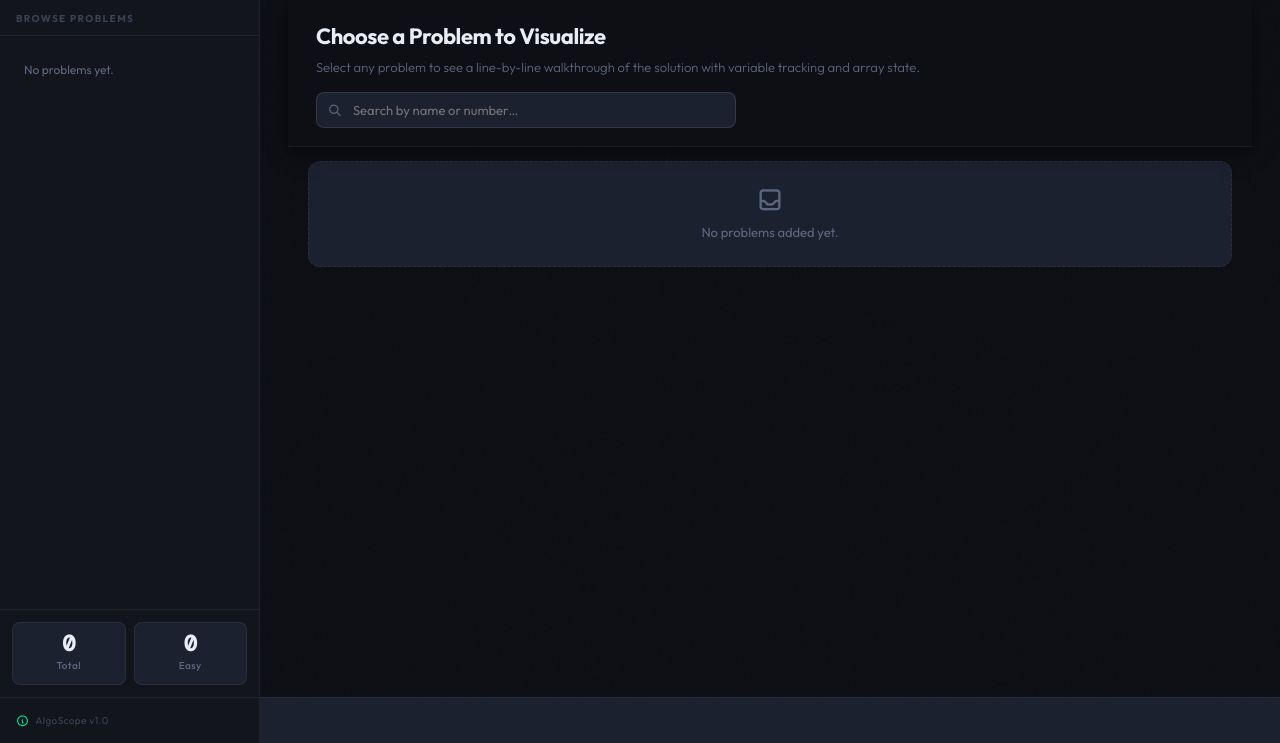
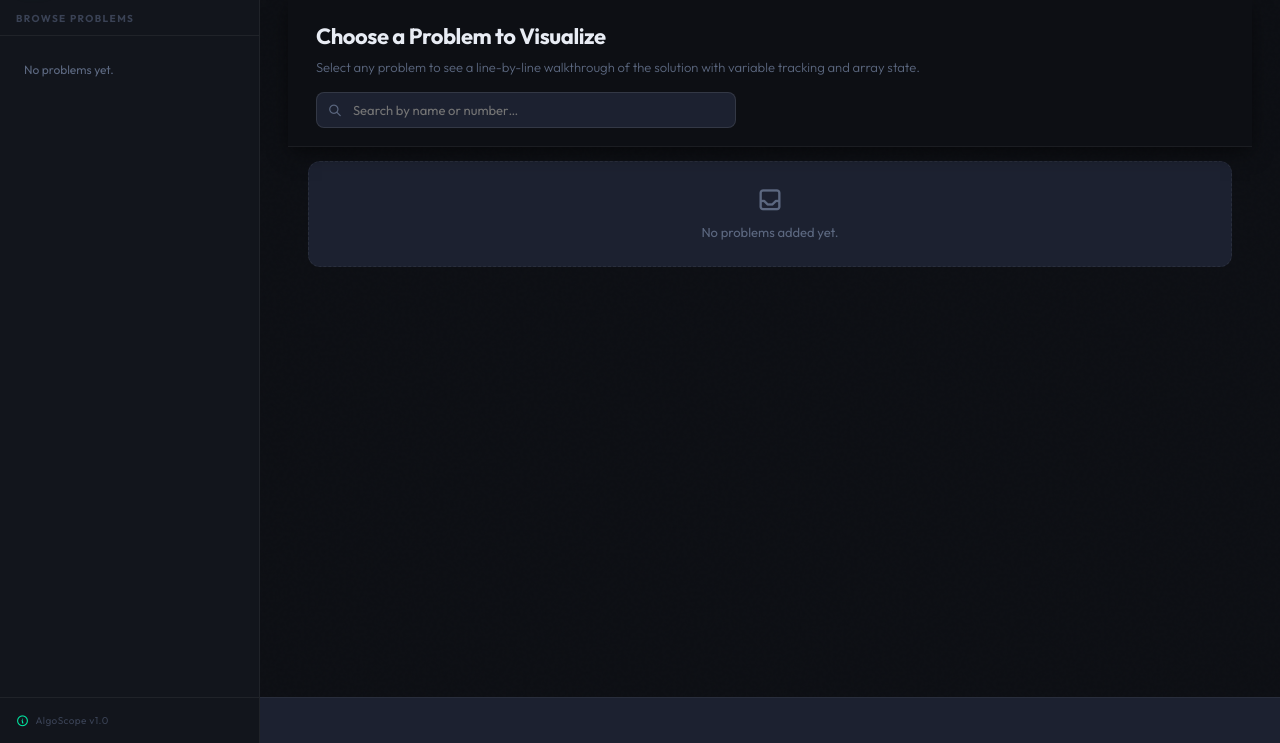
Before and after one commit to Shivamchaubey14/leetcode_visualizer, a Django app: page / in a window 1280 px wide. Shown: the part 57-800 px from the top of the page. Run offline with Django 5.2, Linux system fonts and the light colour scheme; data that the repository does not hold is empty; parts of the project's set-up code (start-up, migrations or seed data) failed here and were passed over; some web fonts are replaced.

Commit message:
fix: remove Total and Easy stats from index sidebar

```diff
--- a/visualizer/templates/visualizer/index.html
+++ b/visualizer/templates/visualizer/index.html
@@ -162,18 +162,6 @@ html, body {
         <p style="padding:16px;font-size:12px;color:var(--txt3);">No problems yet.</p>
         {% endfor %}
     </div>
-    <div class="sidebar-stats">
-        <div class="stat-mini">
-            <div class="stat-n">{{ problems|length }}</div>
-            <div class="stat-l">Total</div>
-        </div>
-        <div class="stat-mini">
-            <div class="stat-n" style="color:var(--easy-color);">
-                {{ problems|dictsortreversed:"difficulty"|length }}
-            </div>
-            <div class="stat-l">Easy</div>
-        </div>
-    </div>
 </aside>
 
 <main class="main-content">
```
